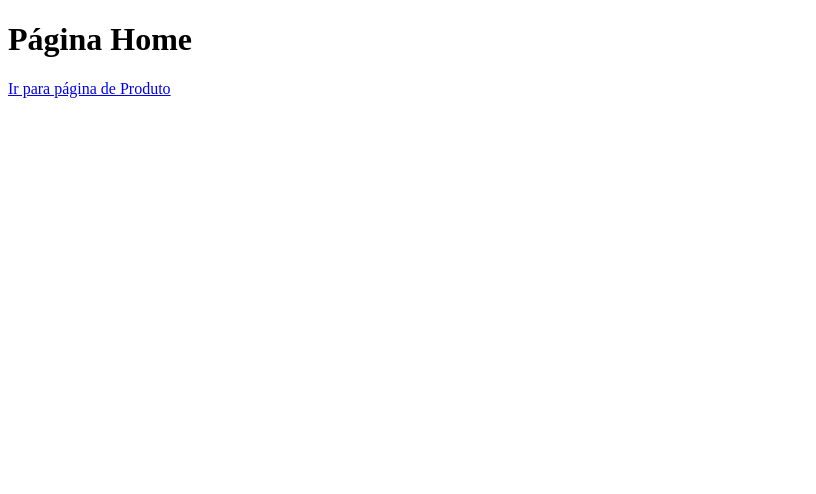
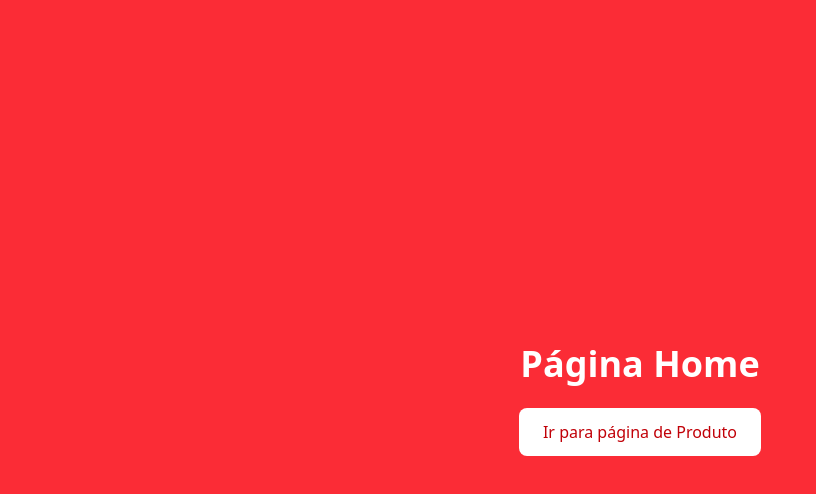
Before and after one commit to danilopinho75/anotai, a Vue app in the folder frontend/: page / in a window 1280 px wide. Shown: the top 494 px of the page, without its empty margins (0-816 px from the left). Built offline with nearby package versions, Linux system fonts and the light colour scheme.

Commit message:
Configuração do tailwind

```diff
--- a/frontend/package.json
+++ b/frontend/package.json
@@ -12,6 +12,8 @@
     "preview": "vite preview"
   },
   "dependencies": {
+    "@tailwindcss/vite": "^4.1.16",
+    "tailwindcss": "^4.1.16",
     "vue": "^3.5.22",
     "vue-router": "^4.6.3"
   },
--- /dev/null
+++ b/frontend/src/assets/style/main.css
@@ -0,0 +1 @@
+@import "tailwindcss";
--- a/frontend/src/main.js
+++ b/frontend/src/main.js
@@ -1,6 +1,7 @@
 import { createApp } from 'vue'
 import App from './App.vue'
 import router from './router'
+import './assets/style/main.css'
 
 const app = createApp(App)
 
--- a/frontend/src/pages/Home.vue
+++ b/frontend/src/pages/Home.vue
@@ -1,6 +1,12 @@
 <template>
-  <h1>Página Home</h1>
-  <router-link to="/produto">Ir para página de Produto</router-link>
+  <main class="flex flex-col w-full h-screen items-center justify-center gap-6 bg-red-500">
+    <h1 class="text-4xl font-semibold text-white">Página Home</h1>
+    <router-link to="/produto" class="
+    bg-white text-red-700 px-6 py-3 rounded-lg font-medium hover:bg-red-500
+    hover:text-white hover:border-1 hover:border-white transition duration-500">
+      Ir para página de Produto
+    </router-link>
+  </main>
 </template>
 
 <script setup>
--- a/frontend/vite.config.js
+++ b/frontend/vite.config.js
@@ -3,12 +3,14 @@ import { fileURLToPath, URL } from 'node:url'
 import { defineConfig } from 'vite'
 import vue from '@vitejs/plugin-vue'
 import vueDevTools from 'vite-plugin-vue-devtools'
+import tailwindcss from '@tailwindcss/vite'
 
 // https://vite.dev/config/
 export default defineConfig({
   plugins: [
     vue(),
     vueDevTools(),
+    tailwindcss(),
   ],
   resolve: {
     alias: {
```
Also changed, not shown: 1 other file (tests, documents, lock files or other folders).
